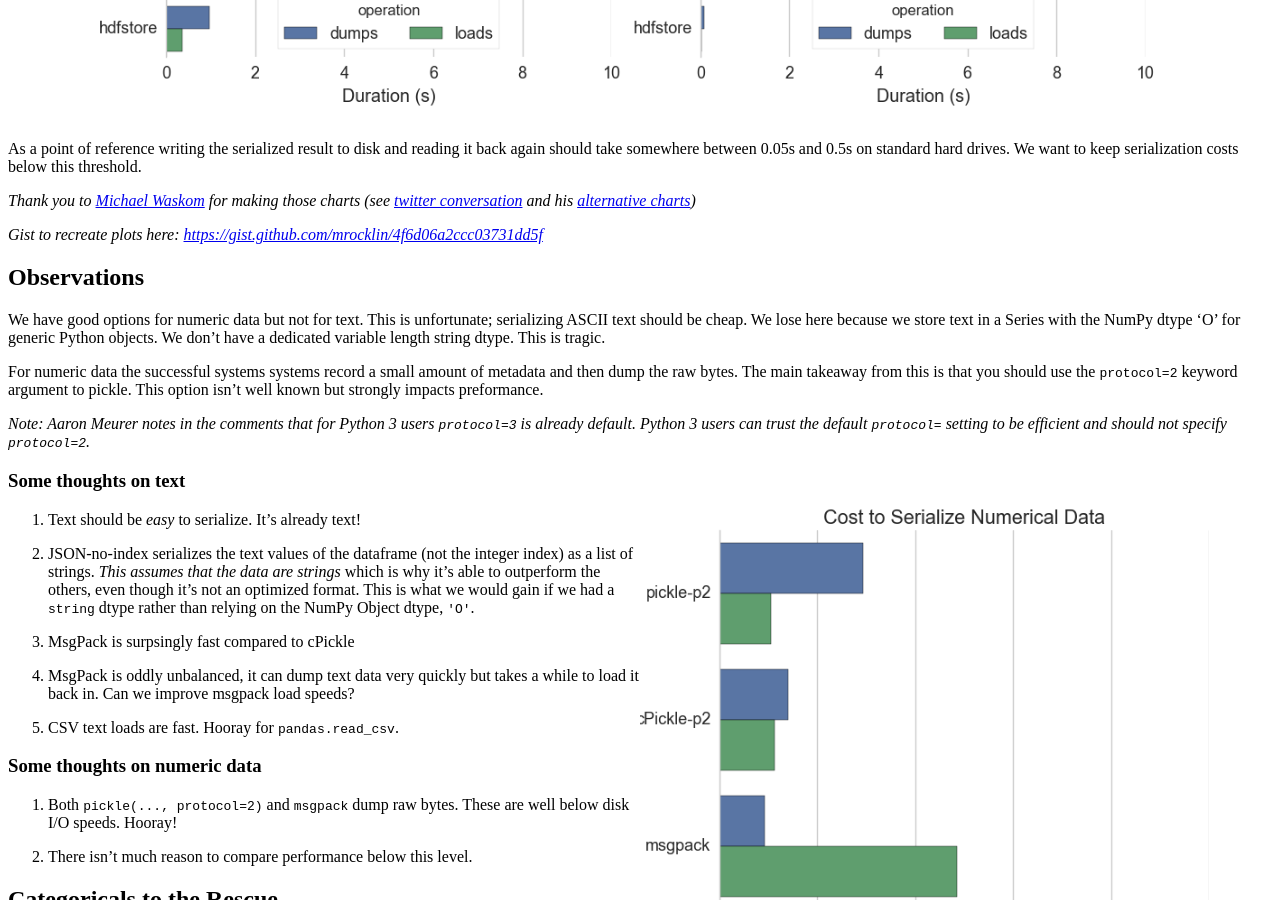
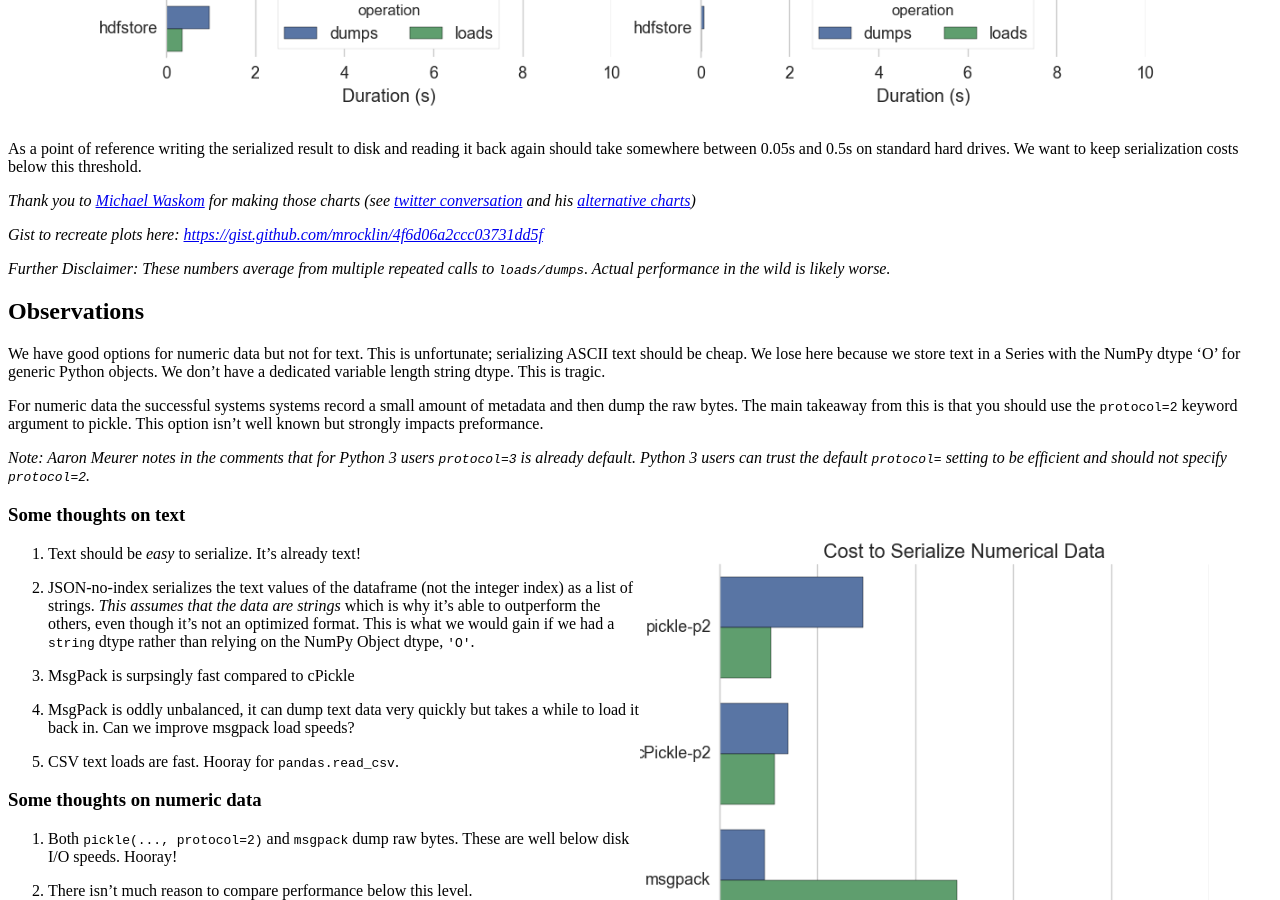
Before and after one commit to besyskymnbk/blog, a Jekyll site: the page built from _posts/work/2015-03-16-Fast-Serialization.md, in a window 1280 px wide and 900 px high, scrolled down 1512 px. Built offline with Jekyll 4.4.1, drawn with Linux system fonts in a browser that asks for light colours; comment, search, counter and statistics services are not loaded.

Commit message:
second disclaimer about repeated runs

```diff
--- a/_posts/work/2015-03-16-Fast-Serialization.md
+++ b/_posts/work/2015-03-16-Fast-Serialization.md
@@ -95,6 +95,9 @@ charts](http://nbviewer.ipython.org/gist/mwaskom/886b4e5cb55fed35213d))*
 
 *Gist to recreate plots here:
 [https://gist.github.com/mrocklin/4f6d06a2ccc03731dd5f](https://gist.github.com/mrocklin/4f6d06a2ccc03731dd5f)*
+
+*Further Disclaimer:  These numbers average from multiple repeated calls to
+`loads/dumps`.  Actual performance in the wild is likely worse.*
 
 
 Observations
```
